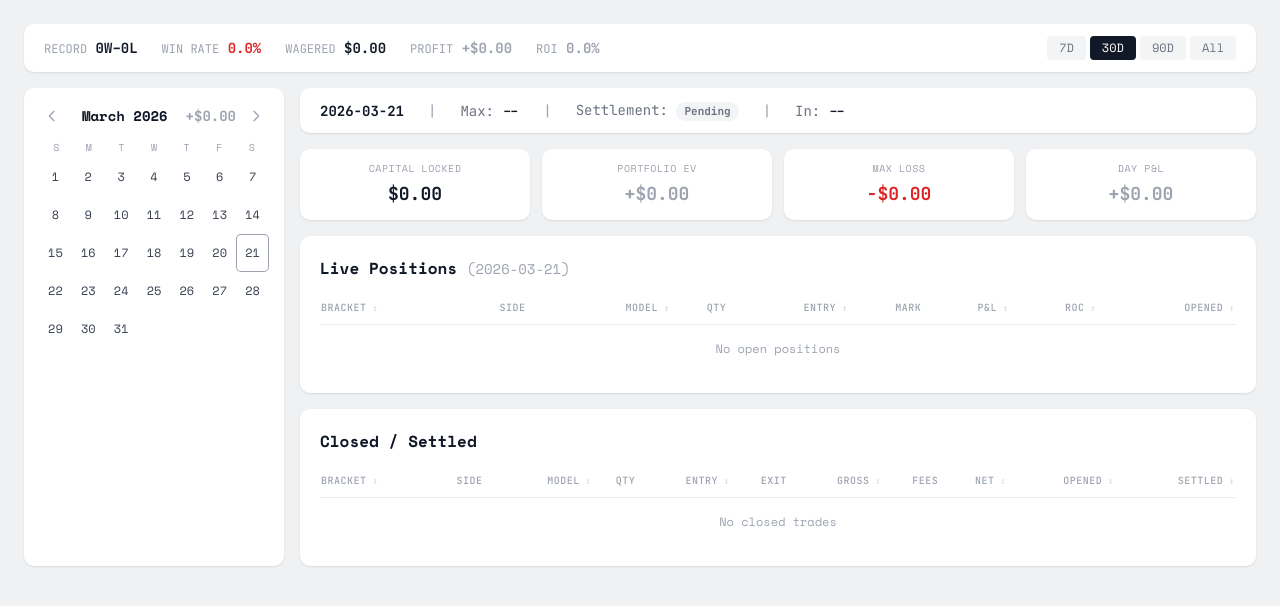
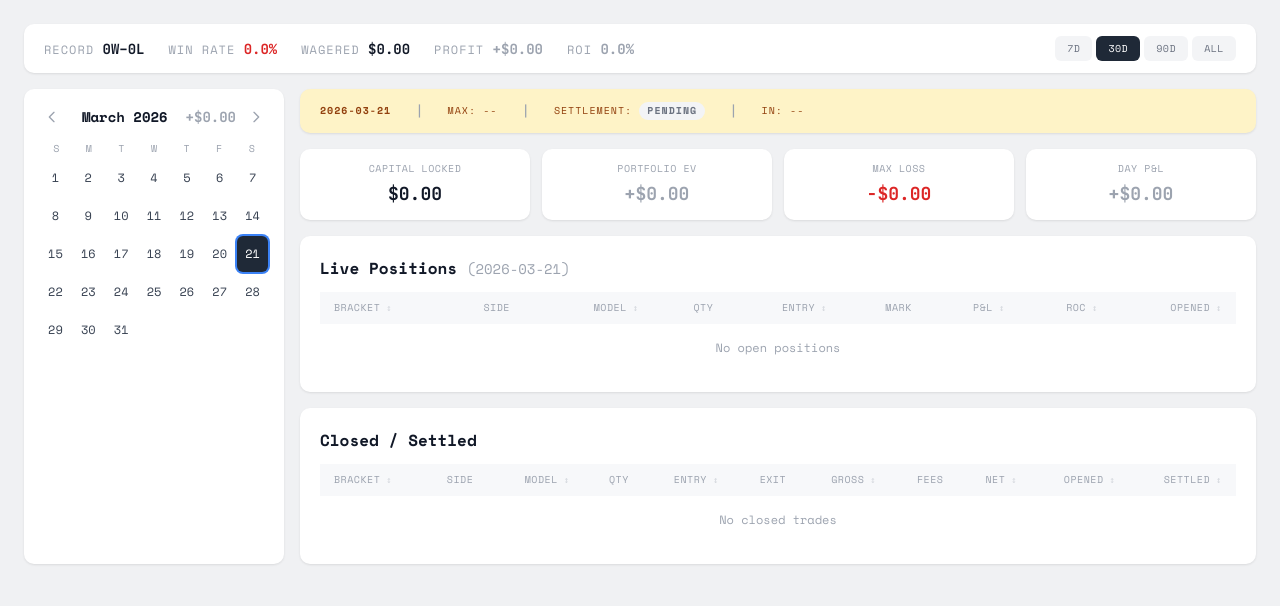
Before and after one commit to muratrudd-pixel/alphatemp, a FastAPI app: page /blotter in a window 1280 px wide. Shown: the part 82-688 px from the top of the page. Run offline with FastAPI, Linux system fonts and the light colour scheme; data that the repository does not hold is empty; parts of the project's set-up code (start-up, migrations or seed data) failed here and were passed over; some libraries are stand-ins or nearby versions.

Commit message:
feat: apply design system to Blotter — pills, tables, calendar, settlement banner
Co-Authored-By: Claude Opus 4.6 (1M context) <noreply@anthropic.com>

```diff
--- a/static/js/blotter.js
+++ b/static/js/blotter.js
@@ -49,9 +49,9 @@ function fmtCents(val) {
 }
 
 function sideClass(dir) {
-  if (dir === "YES") return "text-blue-600 font-medium";
-  if (dir === "NO") return "text-orange-600 font-medium";
-  return "text-gray-500";
+  if (dir === "YES") return "at-pill at-pill-info";
+  if (dir === "NO") return "at-pill at-pill-orange";
+  return "at-pill at-pill-neutral";
 }
 
 function todayET() {
@@ -163,8 +163,8 @@ function setBlotterRange(r) {
     if (!btn) return;
     btn.className =
       id === r
-        ? "px-3 py-1 text-xs rounded bg-gray-900 text-white"
-        : "px-3 py-1 text-xs rounded bg-gray-100 text-gray-500";
+        ? "at-filter-pill at-filter-pill-active"
+        : "at-filter-pill at-filter-pill-inactive";
   });
   refreshCalendar();
 }
@@ -248,36 +248,44 @@ function renderCalendar() {
     var isToday = dateStr === today;
     var isSelected = dateStr === selectedBlotterDate;
 
-    var bgClass = "";
+    var bgStyle = "";
     var pnlText = "";
-    if (dayData && dayData.net_pnl !== 0) {
+    if (isToday) {
+      bgStyle =
+        "background: #1f2937; color: #fff; box-shadow: 0 0 0 2px var(--info); border-radius: var(--radius-sm);";
+    } else if (dayData && dayData.net_pnl !== 0) {
       if (dayData.net_pnl > 0) {
-        bgClass = isSelected ? "bg-emerald-200" : "bg-emerald-50";
+        bgStyle =
+          "background: var(--profit-bg); border-radius: var(--radius-sm);";
         pnlText =
           '<div class="text-[9px] text-emerald-700 font-medium at-mono">+' +
           Math.abs(dayData.net_pnl).toFixed(0) +
           "</div>";
       } else {
-        bgClass = isSelected ? "bg-red-200" : "bg-red-50";
+        bgStyle =
+          "background: var(--loss-bg); border-radius: var(--radius-sm);";
         pnlText =
           '<div class="text-[9px] text-red-700 font-medium at-mono">\u2212' +
           Math.abs(dayData.net_pnl).toFixed(0) +
           "</div>";
       }
     } else if (isSelected) {
-      bgClass = "bg-gray-200";
+      bgStyle =
+        "background: var(--neutral-bg); border-radius: var(--radius-sm);";
+    } else {
+      bgStyle = "border-radius: var(--radius-sm);";
     }
 
-    var outline = isToday ? " ring-1 ring-gray-400" : "";
     html +=
-      '<div class="h-9 flex flex-col items-center justify-center rounded ' +
-      bgClass +
-      outline +
-      ' cursor-pointer hover:bg-gray-100"' +
+      '<div class="h-9 flex flex-col items-center justify-center cursor-pointer hover:bg-gray-100" style="' +
+      bgStyle +
+      '"' +
       " onclick=\"selectCalendarDate('" +
       dateStr +
       "')\">" +
-      '<div class="text-xs text-gray-700">' +
+      '<div class="text-xs' +
+      (isToday ? " text-white" : " text-gray-700") +
+      '">' +
       day +
       "</div>" +
       pnlText +
@@ -343,33 +351,33 @@ function renderSettleBanner(cd) {
   closeTimeBlotter = cd.close_time;
 
   var settlementText = "Pending";
-  var settleBadge = "pill pill-neutral";
+  var settleBadge = "at-pill at-pill-neutral";
   if (cd.settlement && cd.settlement.source === "NWS_CLI") {
     settlementText = cd.settlement.temp + "\u00b0F (CLI)";
-    settleBadge = "pill pill-positive";
+    settleBadge = "at-pill at-pill-profit";
   } else if (cd.settlement && cd.settlement.source === "DSM") {
     settlementText = cd.settlement.temp + "\u00b0F (DSM)";
-    settleBadge = "pill pill-positive";
+    settleBadge = "at-pill at-pill-profit";
   }
 
   var obsMax =
     cd.running_obs_max != null ? cd.running_obs_max + "\u00b0F" : "--";
   el.innerHTML =
-    '<span class="text-gray-900 font-semibold">' +
+    '<span class="at-card-header font-semibold" style="color: var(--warning-text);">' +
     cd.event_date +
     "</span>" +
     '<span class="text-gray-400">|</span>' +
-    '<span class="text-gray-500">Max: <span class="text-gray-900 font-medium">' +
+    '<span class="at-card-header" style="color: var(--warning-text);">Max: <span class="font-medium" style="color: var(--warning-text);">' +
     obsMax +
     "</span></span>" +
     '<span class="text-gray-400">|</span>' +
-    '<span class="text-gray-500">Settlement: <span class="' +
+    '<span class="at-card-header" style="color: var(--warning-text);">Settlement: <span class="' +
     settleBadge +
     '">' +
     settlementText +
     "</span></span>" +
     '<span class="text-gray-400">|</span>' +
-    '<span class="text-gray-500">In: <span id="settle-countdown" class="text-gray-900 font-medium">--</span></span>';
+    '<span class="at-card-header" style="color: var(--warning-text);">In: <span id="settle-countdown" class="font-medium" style="color: var(--warning-text);">--</span></span>';
   startCountdownTicker();
 }
 
@@ -511,7 +519,7 @@ function renderLivePositions(positions, brackets) {
     var modelConf = p._computed.modelConf;
     var isPriorDay = p._computed.isPriorDay;
     var unrealPnl = p.unrealized_pnl || 0;
-    var rowClass = "at-border-faint";
+    var rowClass = "";
 
     html +=
       '<tr class="' +
@@ -520,11 +528,11 @@ function renderLivePositions(positions, brackets) {
       '<td class="py-2 text-gray-800 font-medium">' +
       label +
       "</td>" +
-      '<td class="py-2 text-center ' +
+      '<td class="py-2 text-center"><span class="' +
       sideClass(p.direction) +
       '">' +
       p.direction +
-      "</td>" +
+      "</span></td>" +
       '<td class="py-2 text-right text-gray-600">' +
       (modelConf != null ? (modelConf * 100).toFixed(1) + "%" : "--") +
       "</td>" +
@@ -613,24 +621,28 @@ function renderClosedPositions(positions) {
     var heldToSettle = p._computed.heldToSettle;
     var isPriorDay = p._computed.isPriorDay;
     // Subtle left border for held-to-settlement, dimmed for prior-day
-    var rowClass = "at-border-faint";
-    if (heldToSettle) rowClass += " border-l-2 border-l-amber-400";
+    var rowClass = "";
+    var rowStyle = heldToSettle
+      ? ' style="border-left: 3px solid var(--warning);"'
+      : "";
 
     html +=
       '<tr class="' +
       rowClass +
-      '">' +
+      '"' +
+      rowStyle +
+      ">" +
       '<td class="py-2 text-gray-800 font-medium">' +
       label +
       (heldToSettle
         ? ' <span class="text-[9px] text-amber-500 font-normal" title="Held to settlement">STL</span>'
         : "") +
       "</td>" +
-      '<td class="py-2 text-center ' +
+      '<td class="py-2 text-center"><span class="' +
       sideClass(p.direction) +
       '">' +
       p.direction +
-      "</td>" +
+      "</span></td>" +
       '<td class="py-2 text-right text-gray-600">' +
       (modelConf != null ? (modelConf * 100).toFixed(1) + "%" : "--") +
       "</td>" +
--- a/templates/blotter.html
+++ b/templates/blotter.html
@@ -6,17 +6,17 @@
   <!-- Summary Stats Bar -->
   <div class="at-card px-5 py-3 flex items-center justify-between">
     <div class="flex items-center gap-6 at-mono text-sm">
-      <div><span class="text-gray-400 text-xs uppercase">Record</span> <strong id="stat-record" class="text-gray-900">--</strong></div>
-      <div><span class="text-gray-400 text-xs uppercase">Win Rate</span> <strong id="stat-winrate" class="text-gray-900">--</strong></div>
-      <div><span class="text-gray-400 text-xs uppercase">Wagered</span> <strong id="stat-wagered" class="text-gray-900">--</strong></div>
-      <div><span class="text-gray-400 text-xs uppercase">Profit</span> <strong id="stat-profit" class="text-gray-900">--</strong></div>
-      <div><span class="text-gray-400 text-xs uppercase">ROI</span> <strong id="stat-roi" class="text-gray-900">--</strong></div>
+      <div><span class="at-card-header text-xs uppercase">Record</span> <strong id="stat-record" class="text-gray-900">--</strong></div>
+      <div><span class="at-card-header text-xs uppercase">Win Rate</span> <strong id="stat-winrate" class="text-gray-900">--</strong></div>
+      <div><span class="at-card-header text-xs uppercase">Wagered</span> <strong id="stat-wagered" class="text-gray-900">--</strong></div>
+      <div><span class="at-card-header text-xs uppercase">Profit</span> <strong id="stat-profit" class="text-gray-900">--</strong></div>
+      <div><span class="at-card-header text-xs uppercase">ROI</span> <strong id="stat-roi" class="text-gray-900">--</strong></div>
     </div>
     <div class="flex items-center gap-1">
-      <button onclick="setBlotterRange('7d')" id="br-7d" class="px-3 py-1 text-xs rounded bg-gray-100 text-gray-500">7D</button>
-      <button onclick="setBlotterRange('30d')" id="br-30d" class="px-3 py-1 text-xs rounded bg-gray-900 text-white">30D</button>
-      <button onclick="setBlotterRange('90d')" id="br-90d" class="px-3 py-1 text-xs rounded bg-gray-100 text-gray-500">90D</button>
-      <button onclick="setBlotterRange('all')" id="br-all" class="px-3 py-1 text-xs rounded bg-gray-100 text-gray-500">All</button>
+      <button onclick="setBlotterRange('7d')" id="br-7d" class="at-filter-pill at-filter-pill-inactive">7D</button>
+      <button onclick="setBlotterRange('30d')" id="br-30d" class="at-filter-pill at-filter-pill-active">30D</button>
+      <button onclick="setBlotterRange('90d')" id="br-90d" class="at-filter-pill at-filter-pill-inactive">90D</button>
+      <button onclick="setBlotterRange('all')" id="br-all" class="at-filter-pill at-filter-pill-inactive">All</button>
     </div>
   </div>
 
@@ -40,25 +40,25 @@
     <div class="flex-1 space-y-4">
 
       <!-- Settlement Banner -->
-      <div class="at-card px-5 py-3">
+      <div style="background: var(--warning-bg); border-radius: var(--radius); box-shadow: var(--shadow-md);" class="px-5 py-3">
         <div id="settle-info" class="flex items-center gap-6 text-sm at-mono"></div>
       </div>
 
       <!-- Risk Grid -->
       <div class="grid grid-cols-4 gap-3">
-        <div class="at-card p-3 text-center">
+        <div class="at-card p-3 text-center at-stat">
           <div class="text-[10px] text-gray-400 uppercase tracking-wider mb-1">Capital Locked</div>
           <div id="risk-capital" class="text-lg font-bold text-gray-900 at-mono">--</div>
         </div>
-        <div class="at-card p-3 text-center">
+        <div class="at-card p-3 text-center at-stat">
           <div class="text-[10px] text-gray-400 uppercase tracking-wider mb-1">Portfolio EV</div>
           <div id="risk-ev" class="text-lg font-bold text-gray-900 at-mono">--</div>
         </div>
-        <div class="at-card p-3 text-center">
+        <div class="at-card p-3 text-center at-stat">
           <div class="text-[10px] text-gray-400 uppercase tracking-wider mb-1">Max Loss</div>
           <div id="risk-max-loss" class="text-lg font-bold text-gray-900 at-mono">--</div>
         </div>
-        <div class="at-card p-3 text-center">
+        <div class="at-card p-3 text-center at-stat">
           <div class="text-[10px] text-gray-400 uppercase tracking-wider mb-1">Day P&L</div>
           <div id="risk-pnl" class="text-lg font-bold text-gray-900 at-mono">--</div>
         </div>
@@ -67,9 +67,9 @@
       <!-- Live Positions -->
       <div class="at-card p-5">
         <h2 class="text-base font-semibold text-gray-900 mb-3">Live Positions <span id="positions-date-label" class="text-sm font-normal text-gray-400"></span></h2>
-        <table class="w-full text-xs at-mono" id="live-table">
+        <table class="w-full text-xs at-mono at-table" id="live-table">
           <thead>
-            <tr class="text-[10px] text-gray-400 uppercase tracking-wider at-border-subtle">
+            <tr class="text-[10px] text-gray-400 uppercase tracking-wider">
               <th class="py-2 text-left font-medium sortable" data-table="live" data-key="bracket">Bracket</th>
               <th class="py-2 text-center font-medium">Side</th>
               <th class="py-2 text-right font-medium sortable" data-table="live" data-key="model_conf">Model</th>
@@ -89,9 +89,9 @@
       <!-- Closed Trades -->
       <div class="at-card p-5">
         <h2 class="text-base font-semibold text-gray-900 mb-3">Closed / Settled</h2>
-        <table class="w-full text-xs at-mono" id="closed-table">
+        <table class="w-full text-xs at-mono at-table" id="closed-table">
           <thead>
-            <tr class="text-[10px] text-gray-400 uppercase tracking-wider at-border-subtle">
+            <tr class="text-[10px] text-gray-400 uppercase tracking-wider">
               <th class="py-2 text-left font-medium sortable" data-table="closed" data-key="bracket">Bracket</th>
               <th class="py-2 text-center font-medium">Side</th>
               <th class="py-2 text-right font-medium sortable" data-table="closed" data-key="model_conf">Model</th>
```
